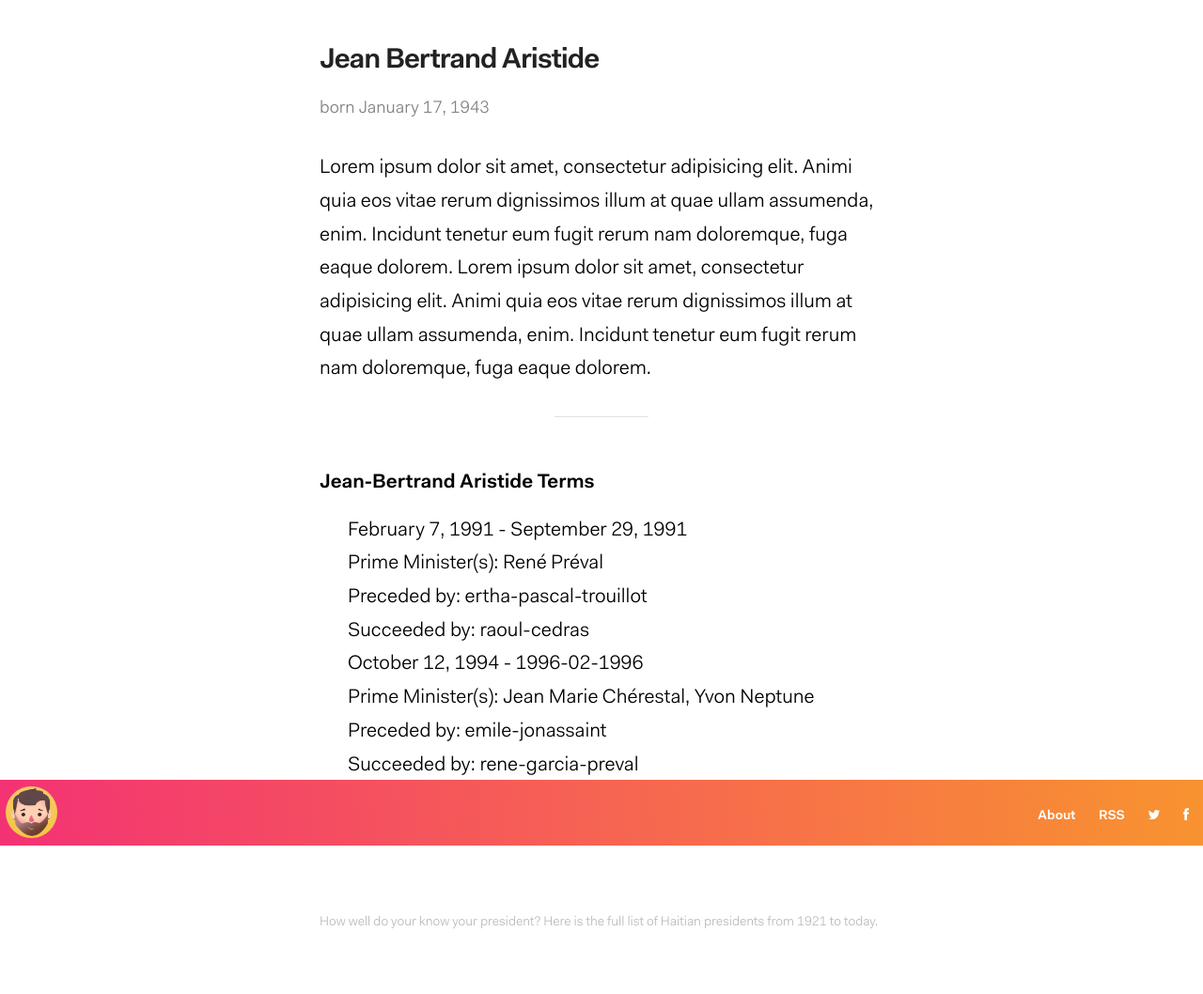
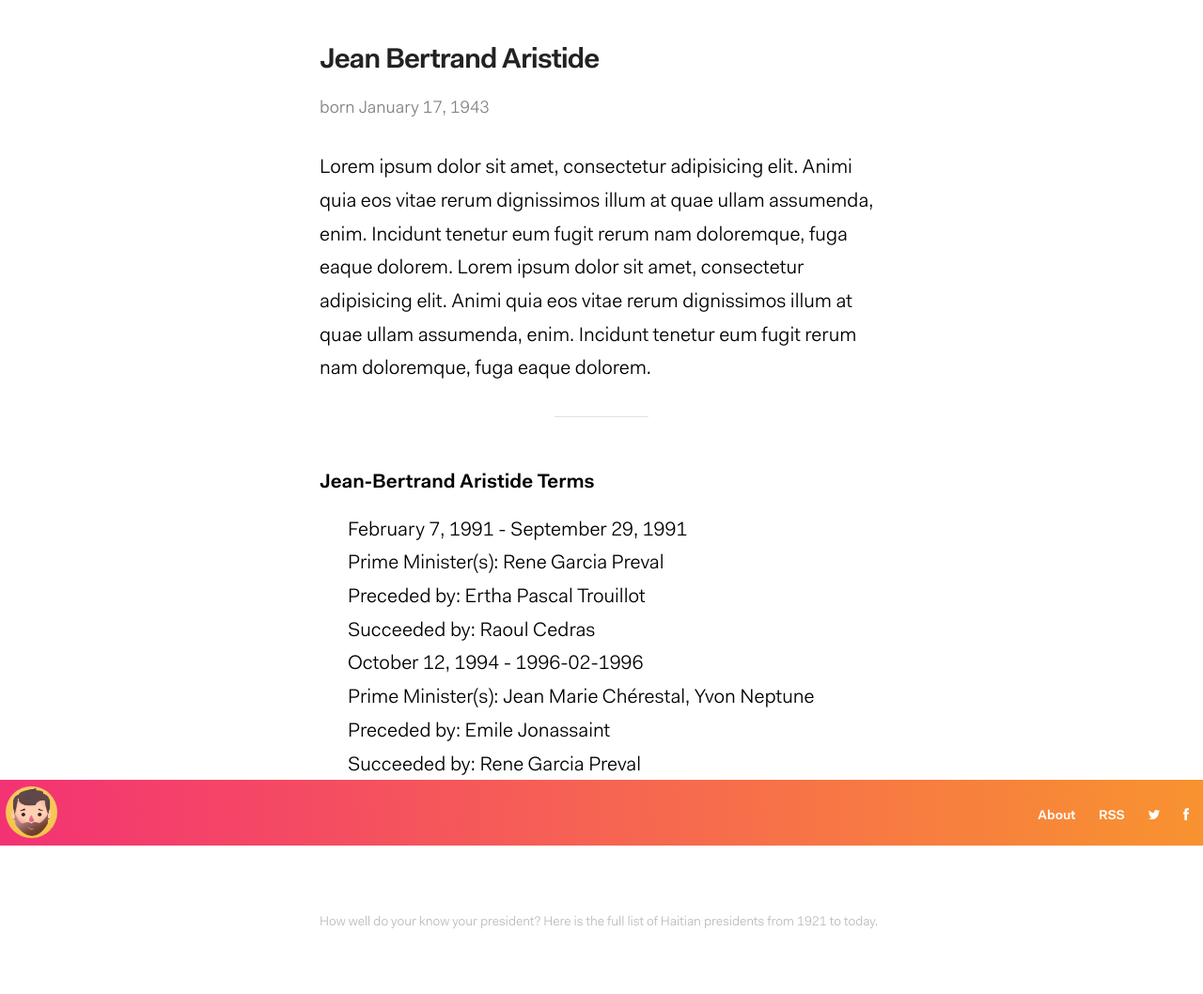
Before and after one commit to kenold/haitipresidents_jekyll, a Jekyll site: the page built from _people/jean-bertrand-aristide.md, in a window 1280 px wide. Shown: the whole page at 94% size. Built offline with Jekyll 4.4.1, drawn with Linux system fonts in a browser that asks for light colours; comment, search, counter and statistics services are not loaded.

Commit message:
update values, add tags

```diff
--- a/_people/jean-bertrand-aristide.md
+++ b/_people/jean-bertrand-aristide.md
@@ -12,15 +13,15 @@ terms:
   - id: 1
     start: "1991-02-07"
     end: "1991-09-29"
-    prime_ministers: "René Préval"
-    predecessor: ertha-pascal-trouillot
-    successor: raoul-cedras
+    prime_ministers: Rene Garcia Preval
+    predecessor: Ertha Pascal Trouillot
+    successor: Raoul Cedras
   - id: 2
     start: "1994-10-12"
     end: "1996-02-1996"
     prime_ministers: ["Jean Marie Chérestal", "Yvon Neptune"]
-    predecessor: emile-jonassaint
-    successor: rene-garcia-preval
+    predecessor: Emile Jonassaint
+    successor: Rene Garcia Preval
 political_party:
   - name: 	"Lavalas Political Organization"
     period: "1991-1996"
```
Also changed, not shown: other parts of _people/jean-bertrand-aristide.md (+2 -0 lines).
